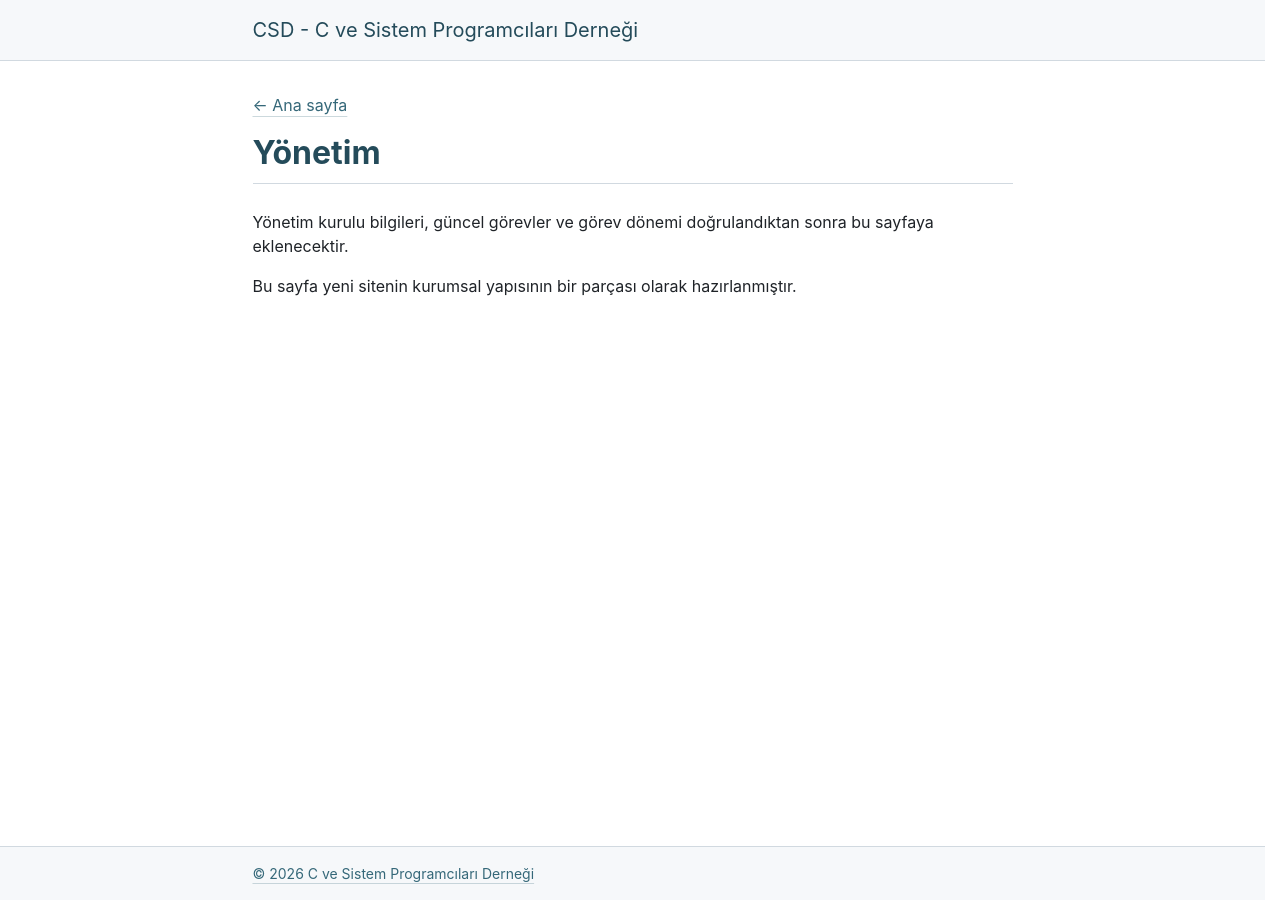
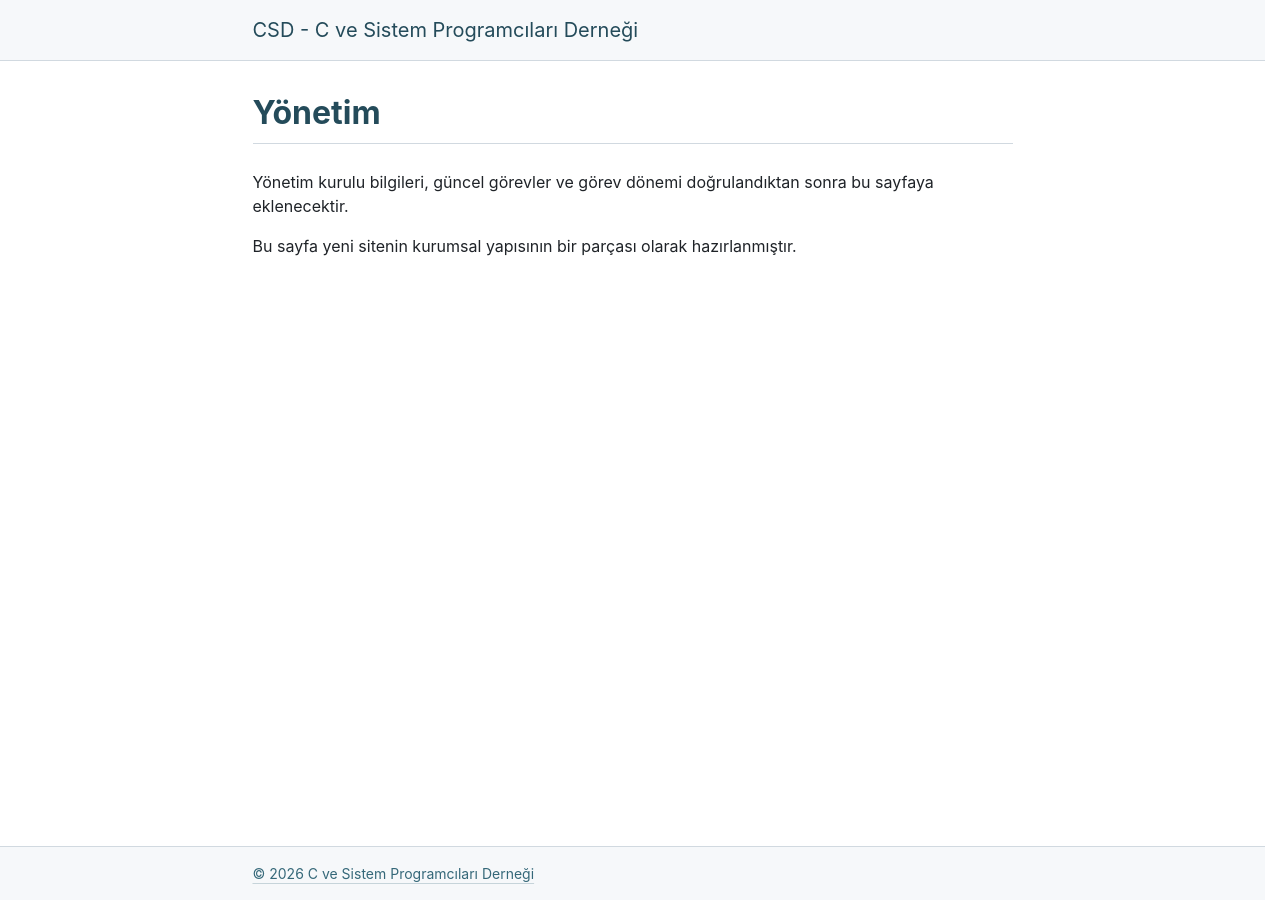
Before and after one commit to dengere/dengere.github.io, a Jekyll site: the page built from pages/board.md, in a window 1280 px wide. Built offline with Jekyll 4.4.1, drawn with Linux system fonts in a browser that asks for light colours.

Commit message:
page changed

```diff
--- a/_layouts/page.html
+++ b/_layouts/page.html
@@ -3,7 +3,7 @@ layout: default
 ---
 
 <article class="markdown-body">
-  <p class="breadcrumb"><a href="{{ '/' | relative_url }}">&larr; Ana sayfa</a></p>
+  <!-- <p class="breadcrumb"><a href="{{ '/' | relative_url }}">&larr; Ana sayfa</a></p> -->
   <h1>{{ page.title | escape }}</h1>
   {{ content }}
 </article>
```
